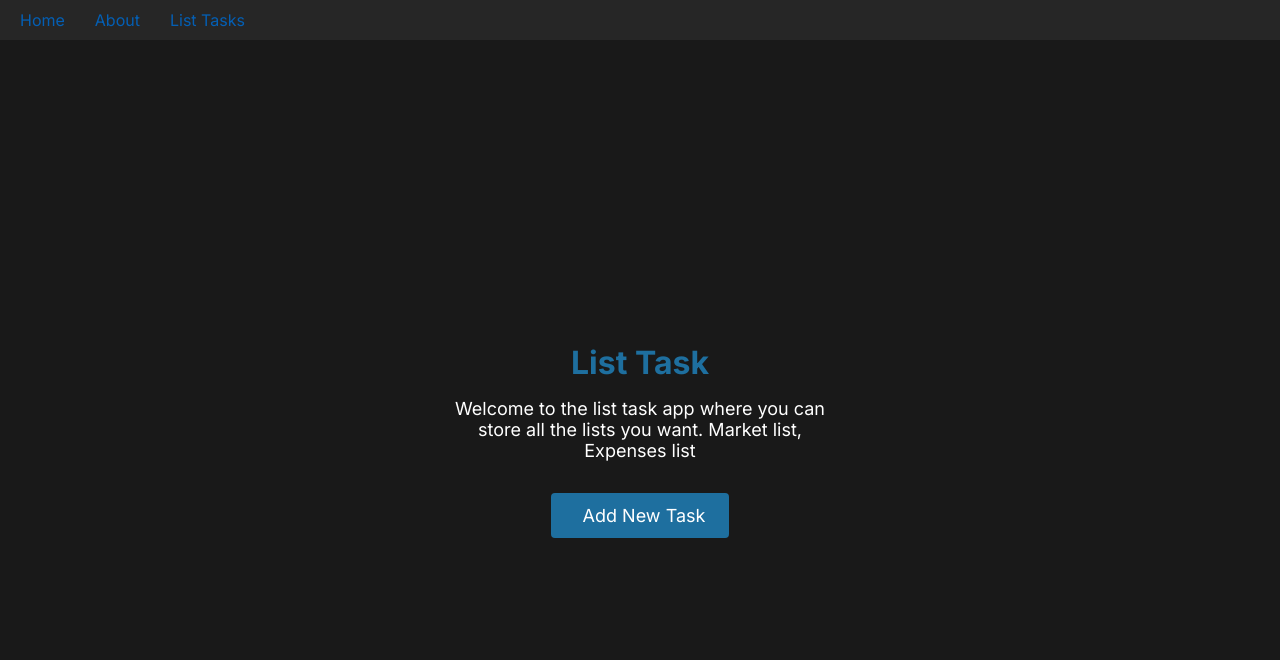
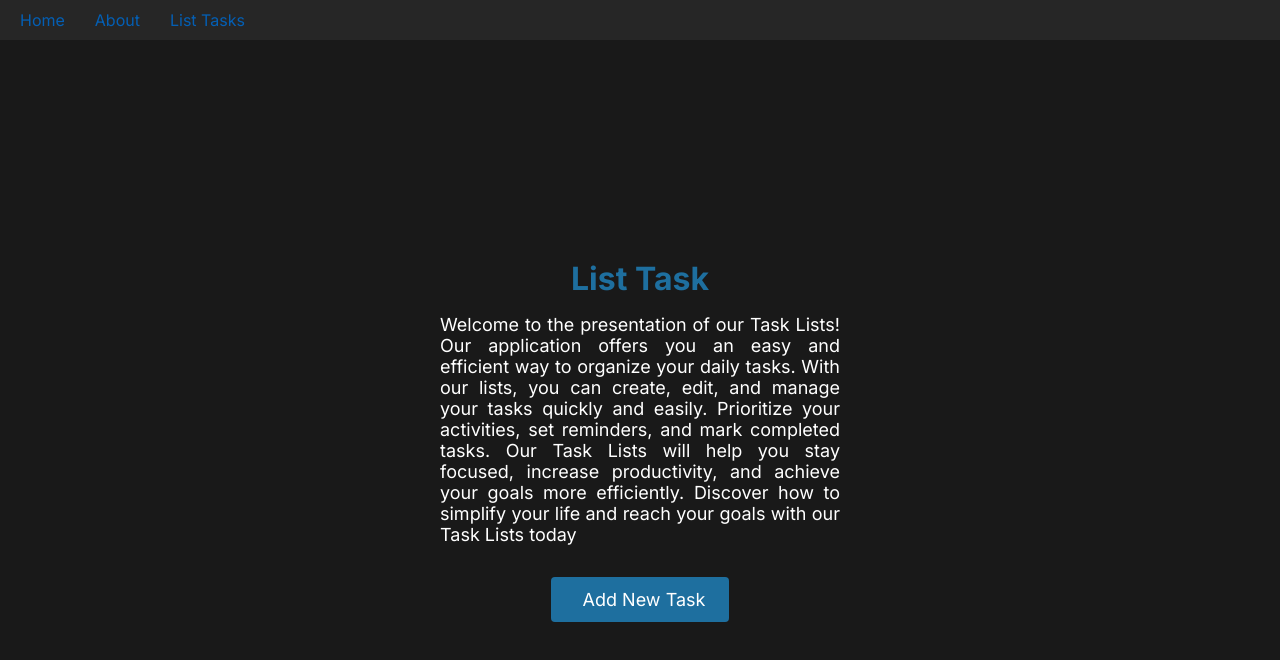
Before and after one commit to Garritha/my-react-task-list, a React (Vite) app: page / in a window 1280 px wide. Shown: the top 660 px of the page. Built offline with nearby package versions, Linux system fonts and the light colour scheme.

Commit message:
se Agregaron alertas

```diff
--- a/package.json
+++ b/package.json
@@ -14,7 +14,8 @@
     "react-dom": "^18.2.0",
     "react-hook-form": "^7.44.3",
     "react-icons": "^4.8.0",
-    "react-router-dom": "^6.14.1"
+    "react-router-dom": "^6.14.1",
+    "sweetalert2": "^11.7.12"
   },
   "devDependencies": {
     "@types/react": "^18.0.28",
--- a/src/components/Header/header.module.css
+++ b/src/components/Header/header.module.css
@@ -29,7 +29,8 @@
   padding: 0 1rem;
 }
 
-.newTaskForm input, textarea {
+
+.newTaskForm textarea, input {
   height: 100%;
   flex: 1;
   color: #fff;
--- a/src/components/Header/index.jsx
+++ b/src/components/Header/index.jsx
@@ -3,6 +3,8 @@ import styles from './header.module.css';
 import { AiOutlinePlusCircle } from 'react-icons/ai';
 import { FcTodoList } from 'react-icons/fc';
 import { useState } from 'react';
+import Swal from 'sweetalert2';
+
 
 export function Header({ handleAddTask }) {
   const { register, handleSubmit, formState: { errors } } = useForm();
@@ -13,6 +15,15 @@ export function Header({ handleAddTask }) {
     setTitle('');
     setDes('');
   }
+  function showAlert() {
+  Swal.fire({
+    title: 'Error',
+    text: 'El nombre debe tener al menos 3 caracteres',
+    icon: 'error',
+  }).then(() => {
+    window.scrollTo(0, window.scrollY - 50);
+  });
+}
 
   function onChangeDes(event) {
     setDes(event.target.value);
@@ -30,7 +41,10 @@ export function Header({ handleAddTask }) {
           type="text"
           {...register('title', { required: true, minLength: 3 })}
         />
-        {errors.title && <span className={styles.error}>El nombre debe tener al menos 3 caracteres</span>}
+       {errors.title && (
+          showAlert()
+        )}
+
         <textarea
           placeholder="Add description"
           type="text"
--- a/src/pages/Styles/Home.module.css
+++ b/src/pages/Styles/Home.module.css
@@ -17,7 +17,7 @@
   margin-bottom: 32px;
   color: #fff;
   max-width: 400px;
-  text-align: center;
+  text-align: justify;
 }
 
 .button {
--- a/src/pages/home.jsx
+++ b/src/pages/home.jsx
@@ -78,7 +78,7 @@ const Home = () => {
         <div className={styles.container}>
           <h1 className={styles.heading}>List Task</h1>
           <p className={styles.paragraph}>
-            Welcome to the list task app where you can store all the lists you want. Market list, Expenses list
+            Welcome to the presentation of our Task Lists! Our application offers you an easy and efficient way to organize your daily tasks. With our lists, you can create, edit, and manage your tasks quickly and easily. Prioritize your activities, set reminders, and mark completed tasks. Our Task Lists will help you stay focused, increase productivity, and achieve your goals more efficiently. Discover how to simplify your life and reach your goals with our Task Lists today
           </p>
           <button className={styles.button} onClick={() => setShowTasks(true)}>
             <i className="fas fa-plus"></i> Add New Task
```
Also changed, not shown: 1 other file (tests, documents, lock files or other folders).
